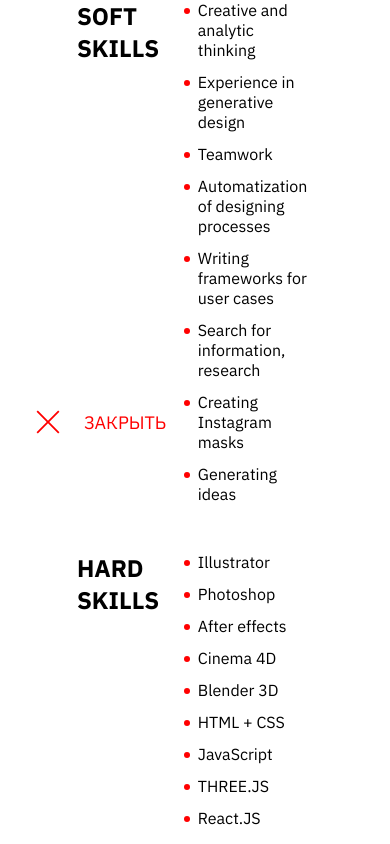
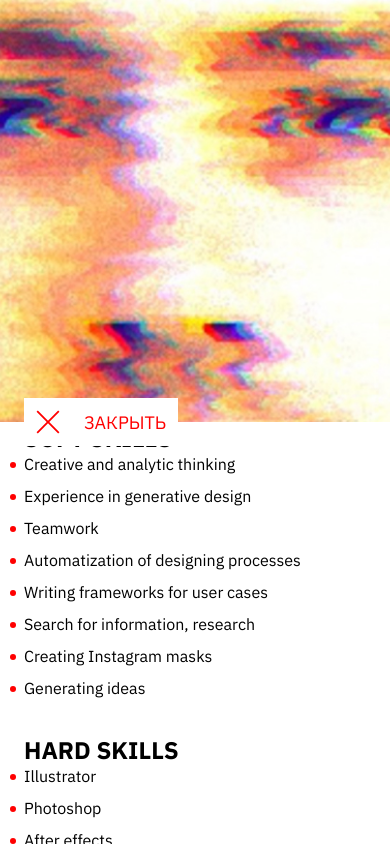
Before and after one commit to KonSTUNTin/MYPORTFOLIO, a React (Create React App) app: page / in a window 390 px wide. Both pictures are taken after a click on the link "ABOUT ME". Built offline with nearby package versions, Linux system fonts and the light colour scheme.

Commit message:
tablet layout

```diff
--- a/public/dataEN/aboutme.json
+++ b/public/dataEN/aboutme.json
@@ -1,4 +1,5 @@
 {
+    "img": "/images/myPhoto.jpg",
     "content": [
         {
             "type": "list",
--- a/public/dataRU/aboutme.json
+++ b/public/dataRU/aboutme.json
@@ -1,4 +1,5 @@
 {
+    "img": "/images/myPhoto.jpg",
     "content": [
         {
             "type": "list",
--- a/src/App.js
+++ b/src/App.js
@@ -3,6 +3,7 @@ import ProjectsDataRU from './data/projectsRU.js';
 import ProjectsDataEN from './data/projectsEN.js'
 import './stylesheets/main.css';
 import './stylesheets/desktop.css';
+import './stylesheets/tablet.css';
 import './stylesheets/mobile.css';
 
 import LeftColumn from './components/leftcolumn.js';
@@ -28,10 +29,8 @@ class App extends React.Component{
       // lang = 1
       // ProjectsData = ProjectsDataRU
     }
-
-
     this.state ={
-      status: null,
+      status: 'not',
       content: null,
       index: null,
       scroll: null,
@@ -49,17 +48,26 @@ class App extends React.Component{
     this.scrollHandler = this.scrollHandler.bind(this)
     this.scrolltoTop = this.scrolltoTop.bind(this)
     this.pageAboutMeActivate = this.pageAboutMeActivate.bind(this)
-
+    this.changeLanguage = this.changeLanguage.bind(this)
 
   }
-
+  changeLanguage(){
+    if(this.state.lang === 0){
+      this.setState({lang: 1})
+      this.ProjectsData = ProjectsDataRU
+    } else {
+      this.setState({lang: 0})
+      this.ProjectsData = ProjectsDataEN
+    }
+    this.closeRightPanel()
+  }
   loaderUpdate(){
     this.loaded++
     let progress = this.loaded / this.loadNum ;
     this.setState({loaderProgress: progress})
   }
   closeRightPanel(){
-    (this.state.status.indexOf("active")>-1)&&this.setState({status: null, content: null, index: null,  aboutMe: null})
+    (this.state.status.indexOf("active")>-1)&&this.setState({status: 'not', content: null, index: null,  aboutMe: null})
   }
   async rightPanelActivate(event){
       let index = event.currentTarget.id
@@ -112,10 +120,11 @@ class App extends React.Component{
     if(this.state.status === 'active'){myclass='hide'}
     return(
       <>
+        {this.ex}
         <MobileUpButton handler = {this.scrolltoTop} status = {this.state.scroll}/>
         <div id = 'MainContainer' ref = {this.myref} onScroll = {this.scrollHandler} className = {myclass}>
           {(this.state.loaderProgress < 1)&&<Loader lang = {this.state.lang} progress = {this.state.loaderProgress}></Loader>}
-          <LeftColumn lang = {this.state.lang} openAboutMe = {this.pageAboutMeActivate} handler = {this.closeRightPanel}/>
+          <LeftColumn changeLanguage = {this.changeLanguage} lang = {this.state.lang} openAboutMe = {this.pageAboutMeActivate} handler = {this.closeRightPanel}/>
           <Projects loaderHandler = {this.loaderUpdate} handler = {this.rightPanelActivate} projects = {this.ProjectsData}/>
         </div>
         <RightPanel projects = {this.ProjectsData} onScroll = {this.scrollHandler} linkRef = {this.rightPanelRef} handler = {this.closeRightPanel} data = {this.state} />
--- a/src/components/leftcolumn.js
+++ b/src/components/leftcolumn.js
@@ -3,7 +3,12 @@ class LeftColumn extends React.Component{
     render(){
       return(
         <div id = 'LeftColumn'>
-          <div id ='myPhoto' onClick = {this.props.handler}>
+          <div id = 'avatarRow'>
+            <div id ='myPhoto' onClick = {this.props.handler}></div>
+            <div id ='language'>
+              <span onClick = {this.props.changeLanguage} id = 'RU' className = {(this.props.lang==1)?'langSwitcher active':'langSwitcher'}>RU</span>
+              <span onClick = {this.props.changeLanguage} id = 'ENG' className = {(this.props.lang==0)?'langSwitcher active':'langSwitcher'}>ENG</span>
+            </div>
           </div>
           <h1 id = 'aboutMe'>
             {(this.props.lang===1)&&<>Привет!<br/> Меня зовут<br/> Костя&nbsp;Остроухов.<br className ='mobile'/> Я проектирую, рендерю и&nbsp;кодю для&nbsp;web.</>}
@@ -14,7 +19,7 @@ class LeftColumn extends React.Component{
             {(this.props.lang===0)&&<>ABOUT ME</>}
           </a>
           <h4 id ='Contacts'>
-            {"+7 950-64-99-204 totsamuion@yandex.ru "}<br/>
+            {"+7 950-64-99-204 k.ostro@yandex.ru "}<br/>
             <a target = 'blank' href = 'https://t.me/Kostya_Ostro'>TELEGRAM</a>
             {' '}
             <a target = 'blank' href = 'https://www.facebook.com/totsamuion/'>FACEBOOK</a>
--- a/src/components/maskshapes.js
+++ b/src/components/maskshapes.js
@@ -6,13 +6,18 @@ class Mask extends React.Component{
             this.x =  Math.round(Math.random()) * 426;
             this.y =  Math.round(Math.random()) * 426;
 
+            if(this.props.shape === 'flower'){this.shape = <FlowerShape id = {this.props.num}/>}
+            if(this.props.shape === 'circle'){this.shape = <CircleShape id = {this.props.num}/>}
+            if(this.props.shape === 'oval'){this.shape = <OvalShape id = {this.props.num}/>}
+            if(this.props.shape === 'cross'){this.shape = <CrossShape id = {this.props.num}/>}
+            if(this.props.shape === 'romb'){this.shape = <RombShape id = {this.props.num}/>}
     }
     render(){
 
         return(
             <>
             <img style = {{display: 'none'}} onLoad = {this.props.loaderHandler} src={this.props.img}/>
-            <svg className = {this.props.shape + ' mask'} viewBox="0 0 426 426" fill="none" xmlns="http://www.w3.org/2000/svg">
+            <svg className = {this.props.shape + ' mask'} viewBox="0 0 426 426"  fill="none" xmlns="http://www.w3.org/2000/svg">
                 <defs>
                   <pattern id={"pattern" + this.props.num} patternContentUnits="objectBoundingBox" width="1" height="1">
                   <use xlinkHref={"#image" + this.props.num} transform="scale(.001)"/>
@@ -25,32 +30,11 @@ class Mask extends React.Component{
                   cy={this.y}
                   r="600" fill = 'black'/>
                 </clipPath>
-                {console.log(new Date())}
 
-                {(this.props.shape === 'flower')&&<>
-                    <FlowerShape id = {this.props.num}/>
-                </>}
-
-                {(this.props.shape === 'circle')&&<>
-                  <CircleShape id = {this.props.num}/>
-                  {/* <path id = {'loadingOutline' + this.props.num} d="M395.5 207C395.5 311.106 311.106 395.5 207 395.5C102.894 395.5 18.5 311.106 18.5 207C18.5 102.894 102.894 18.5 207 18.5C311.106 18.5 395.5 102.894 395.5 207Z" /> */}
-                </>}
-
-                {(this.props.shape === 'oval')&&<>
-                  <OvalShape id = {this.props.num}/>
-                </>}
-
-                {(this.props.shape === 'cross')&&<>
-                    <CrossShape id = {this.props.num}/>
-                </>}
-
-                {(this.props.shape === 'romb')&&<>
-                    <RombShape id = {this.props.num}/>
-                </>}
+                {this.shape}
 
                 <use xlinkHref={"#" + this.props.shape + this.props.num} fill={'url(#pattern' + this.props.num + ')'}/>
                 <use className = 'hoverMask' clipPath={"url(#myClip" + this.props.num + ')'} xlinkHref={"#" + this.props.shape + this.props.num} fill="black"/>
-                <use xlinkHref={"#loadingOutline" + this.props.num} stroke="white" strokeWidth="3"></use>
                 </svg>
                 </>
             )
@@ -59,37 +43,23 @@ class Mask extends React.Component{
     }
 
 class StaticMask extends React.Component{
+    constructor(props){
+        super(props)
+        if(this.props.shape === 'flower'){this.shape = <FlowerShape id = {this.props.num}/>}
+        if(this.props.shape === 'circle'){this.shape = <CircleShape id = {this.props.num}/>}
+        if(this.props.shape === 'oval'){this.shape = <OvalShape id = {this.props.num}/>}
+        if(this.props.shape === 'cross'){this.shape = <CrossShape id = {this.props.num}/>}
+        if(this.props.shape === 'romb'){this.shape = <RombShape id = {this.props.num}/>}
+    }
     render(){
         return(
             <svg className = {this.props.shape + ' mask'} viewBox="0 0 426 426" fill="none" xmlns="http://www.w3.org/2000/svg">
-
-                {(this.props.shape === 'flower')&&<>
-                <FlowerShape id = {this.props.num}/>
-                </>}
-
-                {(this.props.shape === 'circle')&&<>
-                <CircleShape id = {this.props.num}/>
-                <path id = 'loadingOutline' d="M395.5 207C395.5 311.106 311.106 395.5 207 395.5C102.894 395.5 18.5 311.106 18.5 207C18.5 102.894 102.894 18.5 207 18.5C311.106 18.5 395.5 102.894 395.5 207Z" stroke="white" strokeWidth="3"/>
-                </>}
-
-                {(this.props.shape === 'oval')&&<>
-                <OvalShape id = {this.props.num}/>
-                </>}
-
-                {(this.props.shape === 'cross')&&<>
-                <CrossShape id = {this.props.num}/>
-                </>}
-
-                {(this.props.shape === 'romb')&&<>
-                <RombShape id = {this.props.num}/>
-                </>}
-
+                {this.shape}
                 <use xlinkHref={"#" + this.props.shape + this.props.num} fill="black" />
                 </svg>
             )
-
     }
-    }
+}
 
 
 class CircleShape extends React.Component{
--- a/src/components/mobileUpButton.js
+++ b/src/components/mobileUpButton.js
@@ -2,7 +2,6 @@ import React from 'react';
 
 class MobileUpButton extends React.Component{
     render(){
-      console.log(new Date())
       return(
         <div className = {'MobileUpButton ' + this.props.status}>
           <div id = 'logo'></div>
--- a/src/components/projectlayout.js
+++ b/src/components/projectlayout.js
@@ -64,8 +64,8 @@ class Projects extends React.Component{
                     mask = {element.mask}
                     img = {element.img}
                     num = {num}
-                    name={element.name}
-                    tags={element.tags}
+                    name=  {element.name}
+                    tags = {element.tags}
                   />
                 )
             }
@@ -104,15 +104,16 @@ class ProjectBlock extends React.Component{
       super(props)
       this.angle = 0;
       if(!this.props.inCase)this.angle = Math.random() * 20 - 10
+      this.myclass = '';
+        if(this.props.inCase){
+          this.myclass = 'inCase'
+        }
     }
     render(){
-        let myclass = '';
-        if(this.props.inCase){
-          myclass = 'inCase'
-        }
+
         return(
             <div
-            className ={'ProjectBlock ' + myclass}
+            className ={'ProjectBlock ' + this.myclass}
             id = {this.props.num}
             onClick = {this.props.handler}
             style={{transform: "rotate(" + this.angle +'deg)'}}
--- a/src/components/rightpanel.js
+++ b/src/components/rightpanel.js
@@ -10,7 +10,7 @@ class RightPanel extends React.Component{
       <div ref = {this.props.linkRef} className ={this.props.data.status} onScroll = {this.props.onScroll} id = 'RightPanel'>
         {(this.props.data.content!= null)&&
           <>
-            {this.props.data.aboutMe===0&&<ProjectHeader img = {this.props.data.content.img}/>}
+            <ProjectHeader img = {this.props.data.content.img}/>
 
             <CloseButton handler = {this.props.handler}/>
 
@@ -59,7 +59,7 @@ class RightPanel extends React.Component{
   class VideoSection extends React.Component{
     render(){
       return(
-        <div className = {'videoSection ' + this.props.data.class}>
+        <div className = {'videoSection section ' + this.props.data.class}>
           <video poster={this.props.data.poster} autoPlay="autoplay" muted loop="loop" controls>
             <source src={this.props.data.src} type='video/mp4; codecs="avc1.42E01E, mp4a.40.2"' />
           </video>
@@ -72,7 +72,7 @@ class RightPanel extends React.Component{
 class ImgSection extends React.Component{
   render(){
     return(
-      <div className = {'imgSection ' + this.props.data.class}>
+      <div className = {'imgSection section ' + this.props.data.class}>
         {this.props.data.src.map(
         (item, index)=>{
             return(
@@ -102,7 +102,7 @@ class TextSection extends React.Component{
   render(){
 
     return(
-      <div className = 'textSection'>
+      <div className = 'textSection section'>
         <h4>
           {this.props.data.header}
         </h4>
@@ -118,7 +118,7 @@ class ListSection extends React.Component{
 
   render(){
     return(
-      <div className = 'listSection'>
+      <div className = 'listSection section'>
         <h4>
           {this.props.data.header}
         </h4>
@@ -141,7 +141,7 @@ class JobSection extends React.Component{
 
   render(){
     return(
-      <div className = 'jobSection'>
+      <div className = 'jobSection section'>
         <h4>
           {this.props.data.header}
         </h4>
--- a/src/stylesheets/main.css
+++ b/src/stylesheets/main.css
@@ -61,12 +61,9 @@ h4 {
 }
 
 #myPage {
-  font-size: var(--x3);
   font-weight: 400;
   text-transform: uppercase;
   cursor: pointer;
-  margin-bottom: var(--x3);
-  margin-top: var( --x3);
 }
 span{
   font-size: 18px;
@@ -105,7 +102,6 @@ span{
 
 div#myPhoto {
   cursor: pointer;
-  margin-bottom: var(--x2);
   background-image: url('/images/avatar.png');
   background-size: auto 100%;
   width: 10vh;
@@ -173,6 +169,9 @@ circle {
   transition: transform 600ms;
   will-change: transform;
 }
+svg{
+  overflow: hidden;
+}
 
 .ProjectBlock circle {
   transform: scale3d(0.01, 0.01, 0.01);
@@ -221,6 +220,9 @@ div#RightPanel {
   grid-template-rows: var(--x3) 200px 200px 200px 1fr;
 
 }
+div#RightPanel.aboutMe{
+  grid-template-rows: var(--x3) 200px 200px 100px 1fr
+}
 
 div#RightPanel.active {
   transform: translateX(0%);
@@ -248,7 +250,8 @@ div#clipContainer {
 
 .tagsContainer {
   display: flex;
-  flex-flow: column;
+  flex-flow: row;
+  flex-wrap: wrap;
 }
 
 svg.oval.mask {
@@ -278,12 +281,6 @@ svg.oval.mask {
   grid-row: 5;
 }
 
-.textSection {
-  margin-bottom: var(--x2);
-  display: grid;
-  grid-template-columns: repeat(9, 11.1%);
-}
-
 .textSection h4 {
   grid-column: 3;
   font-weight: 800;
@@ -305,11 +302,6 @@ svg.oval.mask {
   transform: translateX(-20%);
 }
 
-.imgSection {
-  display: grid;
-  grid-template-columns: repeat(9, 11.1%);
-}
-
 .imgSection.center img {
   grid-column: 3/8;
   width: 100%;
@@ -320,12 +312,6 @@ svg.oval.mask {
   grid-column: 1/10;
   width: 100%;
   margin-bottom: var(--x2);
-}
-
-.videoSection {
-  display: grid;
-  margin-bottom: var(--x2);
-  grid-template-columns: repeat(9, 11.1%);
 }
 
 .videoSection.center video {
@@ -382,19 +368,9 @@ svg.romb.mask {
 
 .aboutMe .ProjectContent {
   grid-column: 1 / 10;
-  grid-row: 3;
+  grid-row: 5;
 }
 
-.listSection {
-  display: grid;
-  margin-bottom: var(--x3);
-  grid-template-columns: repeat(9, 1fr);
-}
-.jobSection {
-  display: grid;
-  margin-bottom: var(--x3);
-  grid-template-columns: repeat(9, 1fr);
-}
 .jobSection h4 {
   font-weight: 800;
   grid-column: 3;
@@ -432,3 +408,17 @@ li:before {
   transform: translate(-14px, 8px);
   border-radius: var(--x);
 }
+
+
+
+.langSwitcher {
+  margin-left: var(--x4);
+  cursor:pointer
+}
+.langSwitcher.active {
+  color: red;
+}
+div#avatarRow {
+  display: flex;
+  align-items: center;
+}
--- a/src/stylesheets/mobile.css
+++ b/src/stylesheets/mobile.css
@@ -8,38 +8,48 @@
         flex-flow: column;
         z-index: 8;
     }
+
     h4#Contacts {
         margin-top: var(--x2);
         font-size: 18px;
     }
-    #Contacts::before{
+
+    #Contacts::before {
         display: none;
     }
+
     #projectMatrix h2 {
         text-align: center;
     }
+
     #projectMatrix .tagsContainer {
         flex-flow: row;
         justify-content: center;
         flex-wrap: wrap;
         justify-items: center;
     }
+
     div#MainContainer {
         display: block;
         overflow: scroll;
     }
+
     div#MainContainer.hide::-webkit-scrollbar {
         display: none;
     }
+
     h1 {
         font-size: 18px;
     }
+
     div#projectMatrix {
 
         margin: 0px;
         margin-top: 10vh;
     }
-    #projectMatrix .ProjectBlock, .ProjectBlock {
+
+    #projectMatrix .ProjectBlock,
+    .ProjectBlock {
         max-width: 90vw;
         height: auto;
         display: flex;
@@ -47,9 +57,11 @@
         align-items: center;
         flex-flow: column-reverse;
     }
+
     svg {
         position: static;
     }
+
     .projectText {
         opacity: 1;
         margin: 0px;
@@ -57,6 +69,7 @@
         color: black;
         margin-bottom: 72px;
     }
+
     div#RightPanel {
         position: fixed;
         height: 100vh;
@@ -66,48 +79,54 @@
         display: block;
         overflow: scroll;
     }
-    .ProjectBlock.inCase{
+
+    .ProjectBlock.inCase {
         margin-left: var(--x2);
         margin-top: var(--x4);
     }
+
     .ProjectBlock.inCase svg {
-        display:none
+        display: none
     }
-    .textSection {
+
+    .section {
         display: block;
+        margin-bottom: var(--x3);
         margin-left: var(--x2);
         margin-right: var(--x2);
     }
-    .imgSection {
-        display: block;
-    }
-    .videoSection {
-        display: block;
-    }
+
     .projectHeader {
         height: 50vh;
     }
+
     div#clipContainer {
         overflow: hidden;
         height: initial;
     }
+
     .hoverMask {
         display: none;
     }
+
     svg.oval.mask {
         transform: translate(8%, -4%);
     }
+
     .closeButton {
         position: absolute;
         top: calc(50vh - var(--x2));
-        margin-left: var( --x2);
+        margin-left: var(--x2);
     }
+
     div#RightPanel {
         left: 0px;
     }
+
     h1#aboutMe br {
         display: none;
     }
+
     h1#aboutMe br.mobile {
         display: block;
     }
@@ -119,18 +138,21 @@
         justify-content: space-between;
         padding: var(--x) var(--x2);
         position: fixed;
-        background-color: rgba(255,255,255,.9);
+        background-color: rgba(255, 255, 255, .9);
         width: calc(100% - var(--x4));
         z-index: 8;
     }
+
     .MobileUpButton.active {
         display: flex;
     }
-    .MobileUpButton span{
-        cursor:pointer;
+
+    .MobileUpButton span {
+        cursor: pointer;
         color: red;
         text-transform: uppercase;
     }
+
     div#logo {
         width: 62px;
         height: 62px;
@@ -139,17 +161,21 @@
         background-repeat: no-repeat;
         animation: avatarSwitch 3s infinite step-start;
     }
+
     .inCase .projectText {
         margin-bottom: var(--x4);
     }
-    .inCase h2{
+
+    .inCase h2 {
         margin-top: var(--x);
         font-size: var(--x3);
         line-height: 100%;
     }
-    .textSection h4{
+
+    .textSection h4 {
         margin-bottom: var(--x);
-      }
+    }
+
     .inCase .tagsContainer {
         display: flex;
         flex-flow: row;
@@ -157,9 +183,11 @@
         justify-items: flex-start;
         flex-wrap: wrap;
     }
+
     .inCase .tag {
         margin-right: var(--x);
     }
+
     .closeButton span {
         display: block;
         color: red;
@@ -170,7 +198,18 @@
     .crossIcon {
         background-size: 50%;
     }
+
     div#filter {
         display: none;
     }
+
+    #myPage {
+        font-size: 18px;
+        margin-top: var(--x2);
+    }
+
+    div#avatarRow {
+        justify-content: space-between;
+        margin-bottom: var(--x2);
+    }
 }
--- /dev/null
+++ b/src/stylesheets/tablet.css
@@ -0,0 +1,21 @@
+@media screen and (max-width: 1200px) and (min-width: 800px) {
+    :root {
+        --margin: var(--x2);
+        --left: 260px;
+    }
+
+    div#myPhoto {
+        width: 80px;
+        height: 80px;
+    }
+    h1, #myPage {
+        font-size: var(--x2);
+    }
+    .section h4, .section p {
+        grid-column: 3 / 8;
+    }
+    .section h4{
+        margin-bottom: var(--x);
+    }
+
+}
```
Also changed, not shown: src/stylesheets/desktop.css (+17 -0 lines), public/images/myPhoto.jpg (added), 1 other file (tests, documents, lock files or other folders).
